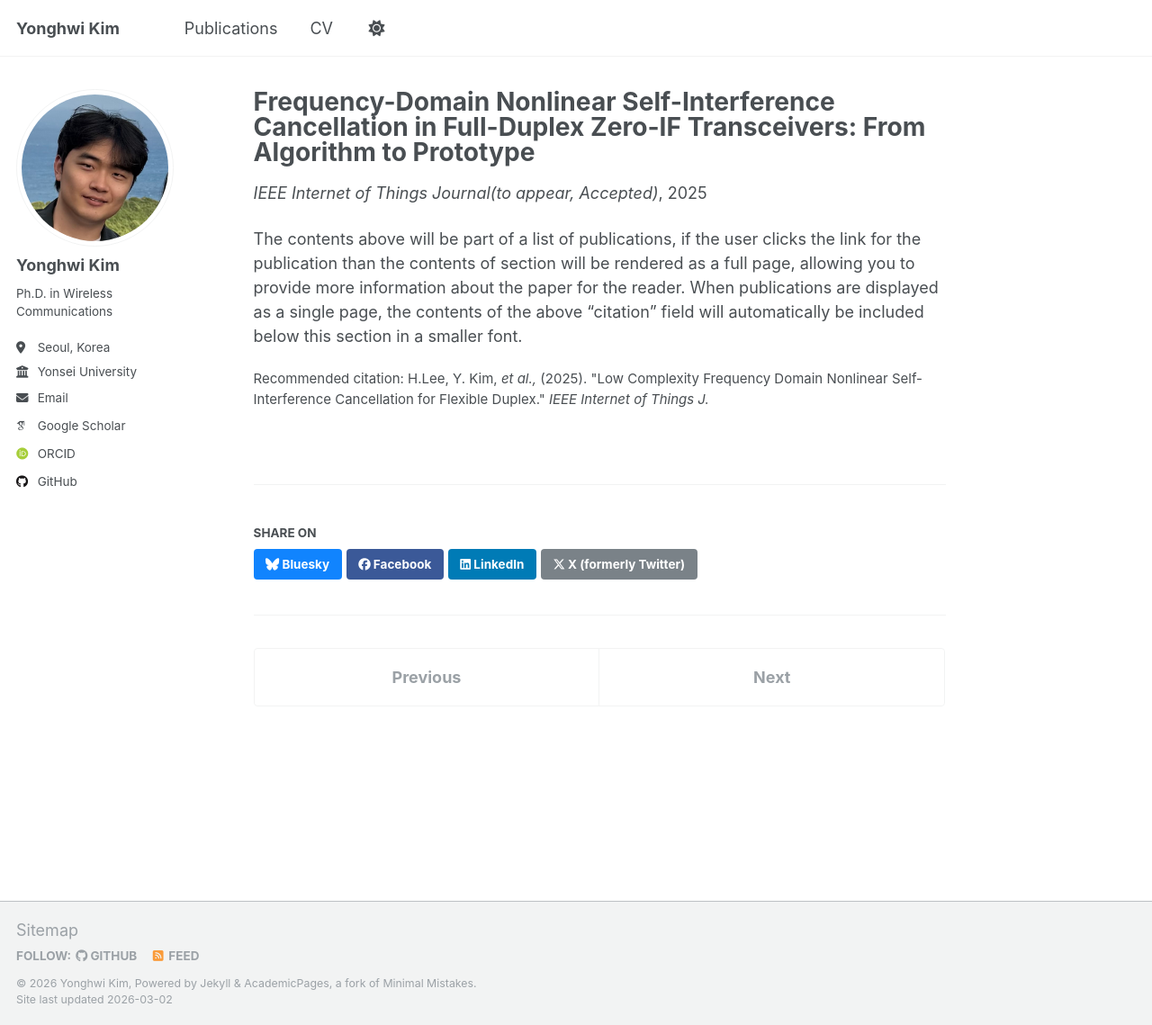
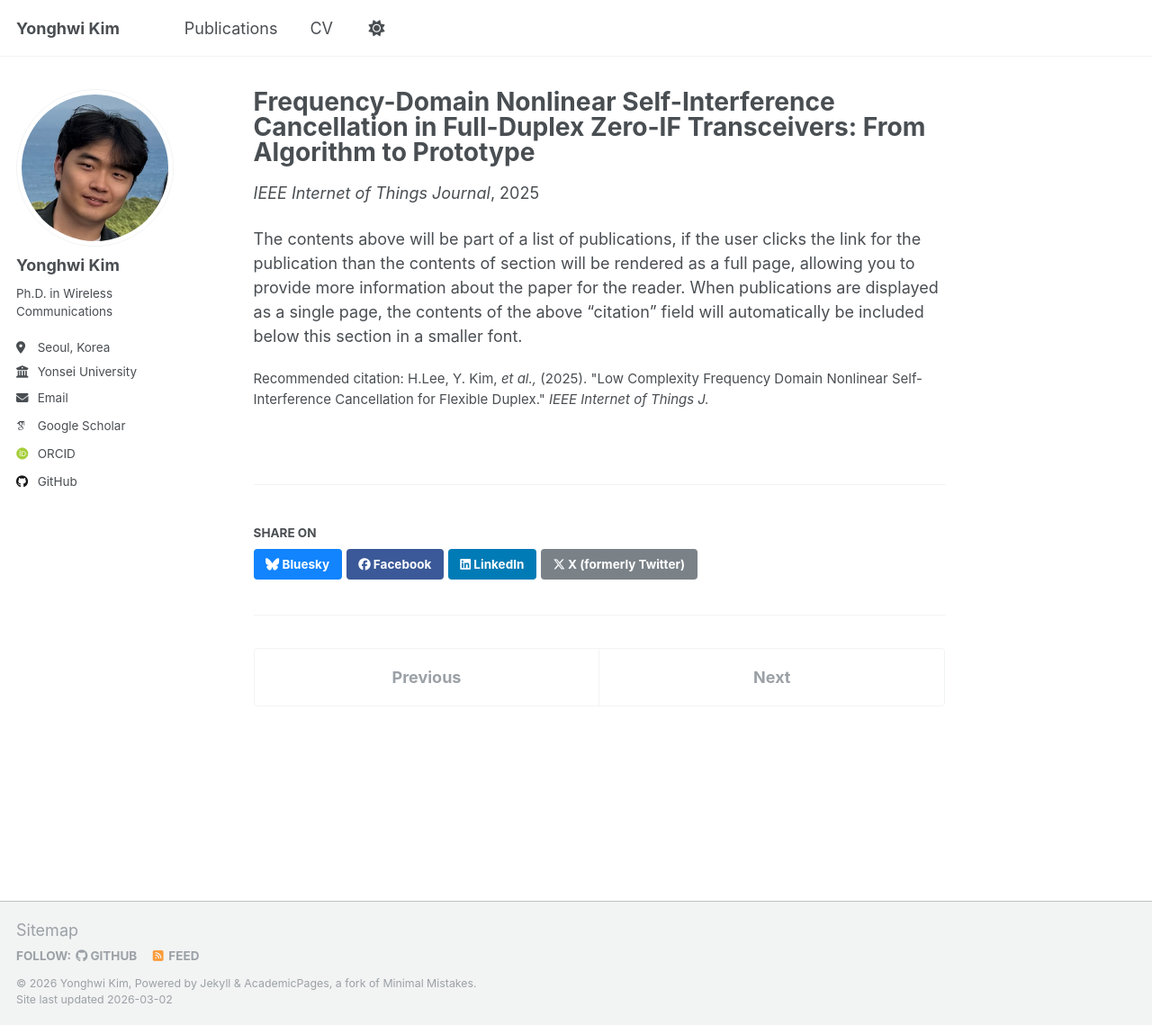
Before and after one commit to yonghwi-erickim/yonghwi-erickim.github.io, a Jekyll site: the page built from _publications/iotj25.md, in a window 1280 px wide and 1139 px high. Shown: the whole window at 90% size. Built offline with Jekyll 4.4.1, drawn with Linux system fonts in a browser that asks for light colours; some web fonts are replaced; a script that is not in the unit is left out.

Commit message:
Update iotj25.md

```diff
--- a/_publications/iotj25.md
+++ b/_publications/iotj25.md
@@ -5,7 +5,7 @@ category: manuscripts
 permalink: /publication/iotj25
 excerpt: 'AI-enhanced non-linear SIC for IoT devices with zero-IF transcivers'
 date: 2025-11-01
-venue: 'IEEE Internet of Things Journal(to appear, Accepted)'
+venue: 'IEEE Internet of Things Journal'
 citation: 'H.Lee, Y. Kim, <i>et al.,</i> (2025). &quot;Low Complexity Frequency Domain Nonlinear Self-Interference Cancellation for Flexible Duplex.&quot; <i>IEEE Internet of Things J.</i>'
 ---
 
```
